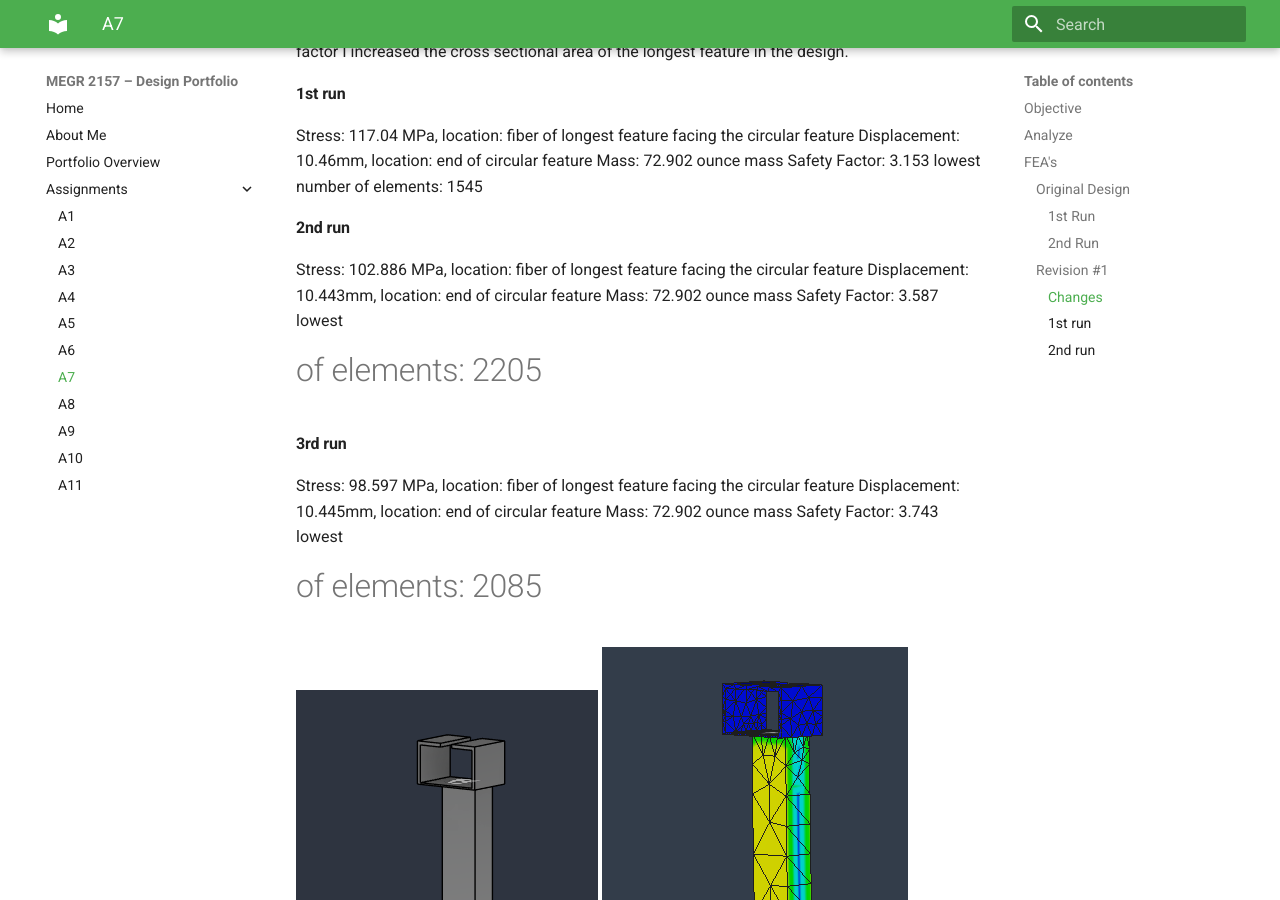
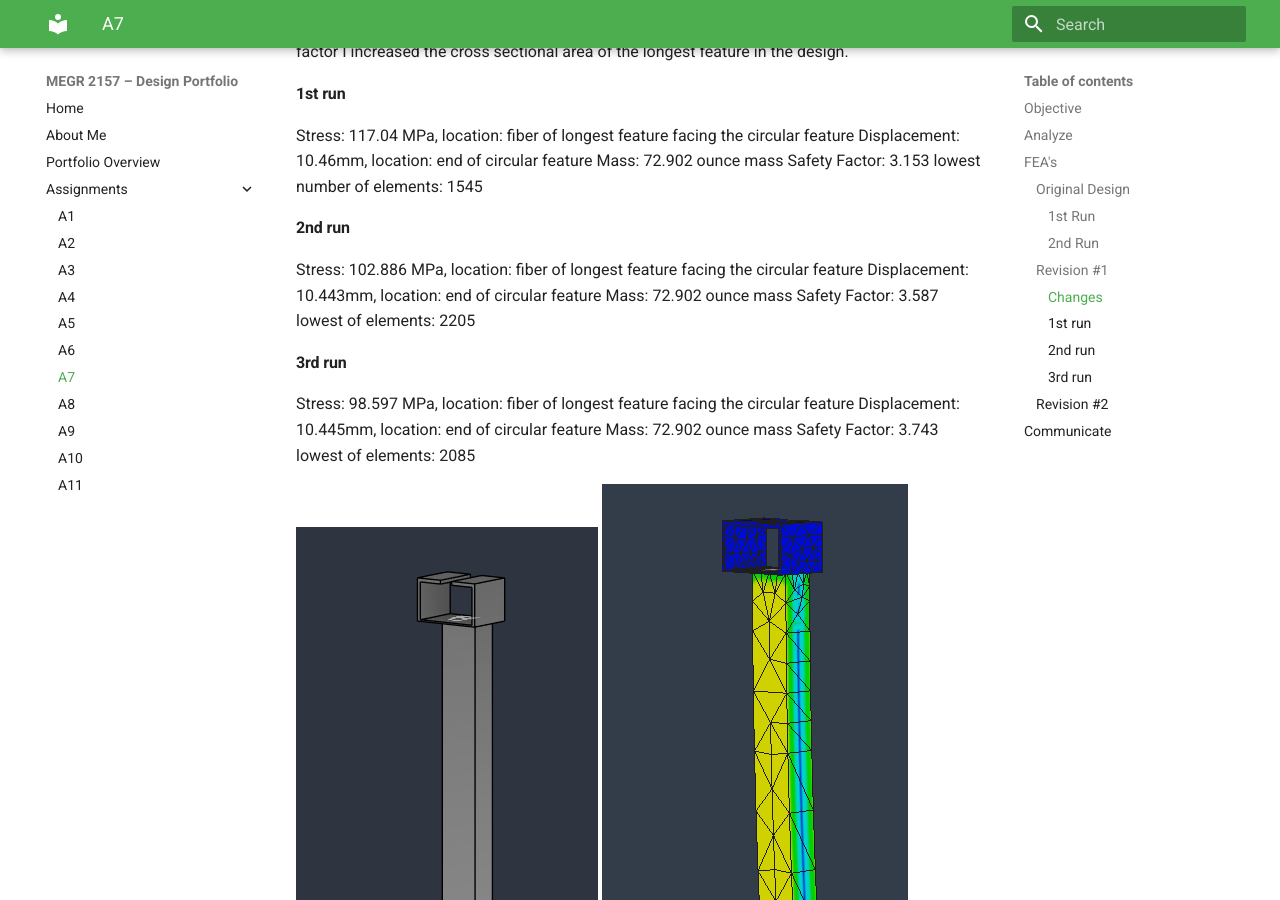
Before and after one commit to pklauser-cyber/design-projects-portfolio, an MkDocs documentation site: the page built from docs/assignments/A07/index.md, in a window 1280 px wide and 900 px high, scrolled down 2485 px. Built offline with MkDocs 1.6.1 and Material for MkDocs 9.7.7, drawn with Linux system fonts in a browser that asks for light colours.

```diff
--- a/docs/assignments/A07/index.md
+++ b/docs/assignments/A07/index.md
@@ -41,13 +41,13 @@ Stress: 102.886 MPa, location: fiber of longest feature facing the circular feat
 Displacement: 10.443mm, location: end of circular feature
 Mass: 72.902 ounce mass
 Safety Factor: 3.587 lowest
-# of elements: 2205
+ of elements: 2205
 #### 3rd run
 Stress: 98.597 MPa, location: fiber of longest feature facing the circular feature
 Displacement: 10.445mm, location: end of circular feature
 Mass: 72.902 ounce mass
 Safety Factor: 3.743 lowest
-# of elements: 2085
+ of elements: 2085
 
 ![screenshot#1](image12.png)
 ![screenshot#2](image2.png)
```
